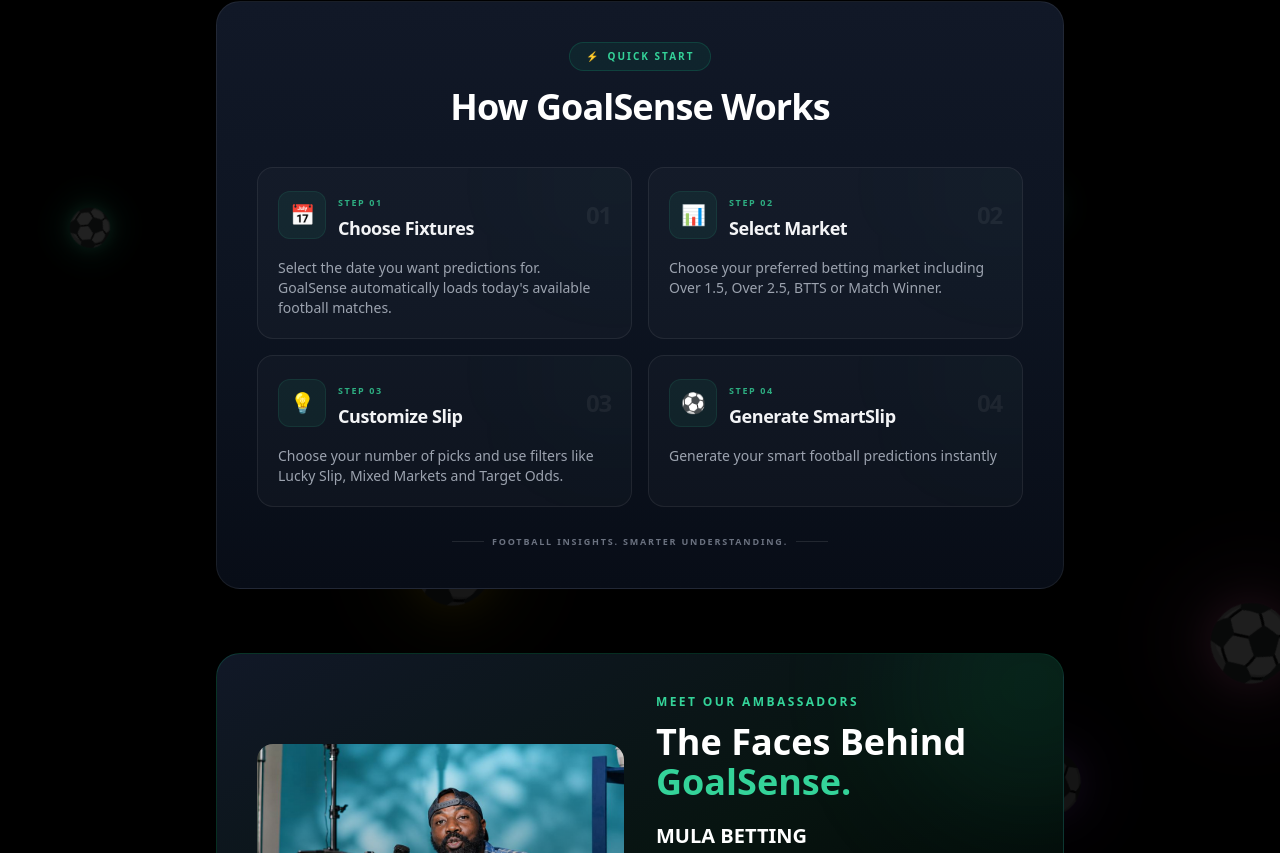
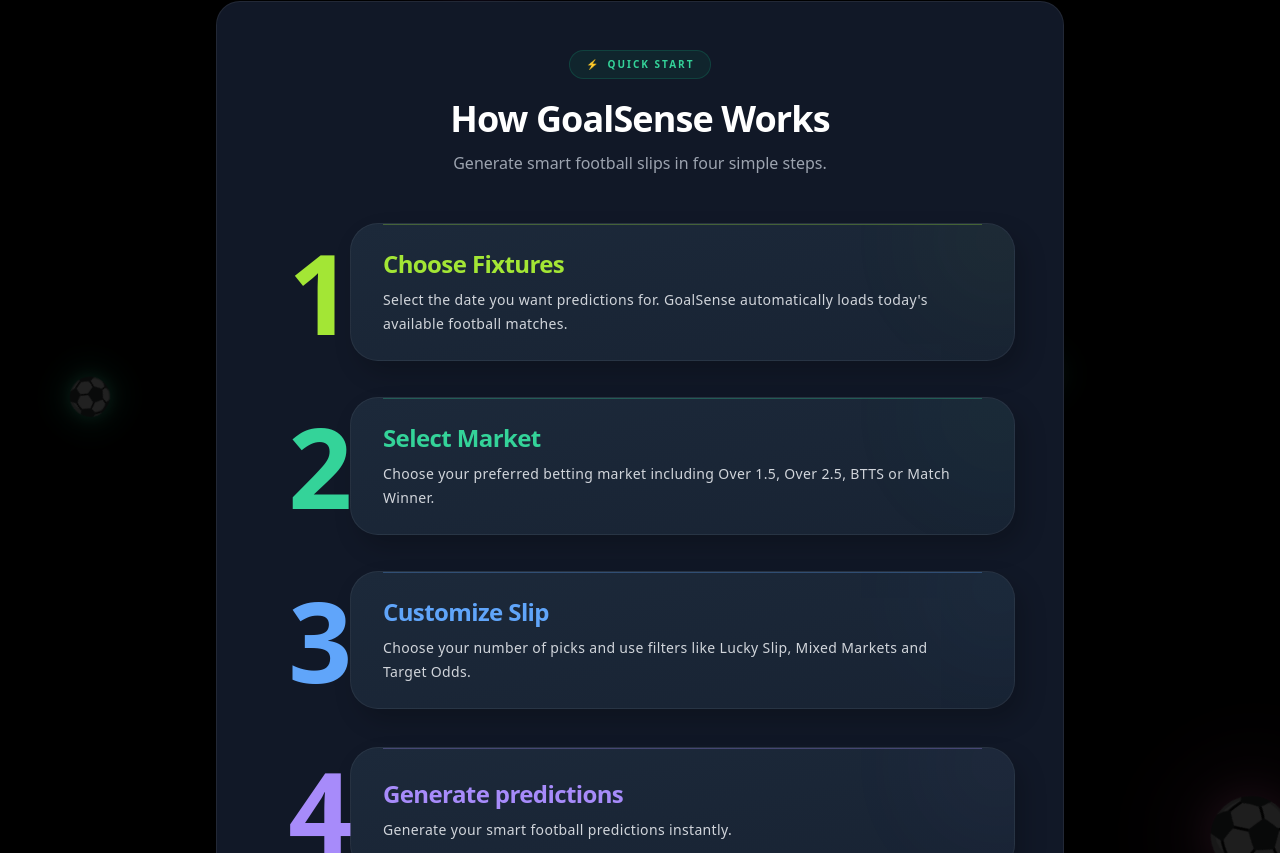
Before and after one commit to Jhondes/goalsense-app, a Next.js app: page / in a window 1280 px wide. Shown: the part 2827-3680 px from the top of the page. Built offline with nearby package versions, Linux system fonts and the light colour scheme; no server answers; the database is empty.

Commit message:
Redesign How GoalSense Works section

```diff
--- a/components/HowItWorks.tsx
+++ b/components/HowItWorks.tsx
@@ -2,116 +2,124 @@
 export default function HowItWorks() {
   const steps = [
     {
-      icon: "📅",
       number: "01",
       title: "Choose Fixtures",
       description:
         "Select the date you want predictions for. GoalSense automatically loads today's available football matches.",
+      color: "#A3E635",
     },
     {
-      icon: "📊",
       number: "02",
       title: "Select Market",
       description:
         "Choose your preferred betting market including Over 1.5, Over 2.5, BTTS or Match Winner.",
+      color: "#34D399",
     },
     {
-      icon: "💡",
       number: "03",
       title: "Customize Slip",
       description:
         "Choose your number of picks and use filters like Lucky Slip, Mixed Markets and Target Odds.",
+      color: "#60A5FA",
     },
     {
-      icon: "⚽",
       number: "04",
-      title: "Generate SmartSlip",
+      title: "Generate predictions",
       description:
-        "Generate your smart football predictions instantly",
+        "Generate your smart football predictions instantly.",
+      color: "#A78BFA",
     },
   ];
 
   return (
-    <section className="relative z-10 mx-auto mt-12 max-w-6xl rounded-3xl border border-white/[0.07] bg-gradient-to-b from-[#111827] via-[#0d1421] to-[#080d17] px-5 py-8 sm:px-8 sm:py-10 md:mt-16 md:px-10">
+    <section className="relative z-10 mx-auto mt-12 max-w-6xl overflow-hidden rounded-3xl border border-white/[0.07] bg-[#111827] px-4 py-10 sm:px-8 sm:py-12 md:mt-16 md:px-12">
 
       {/* HEADER */}
-      <div className="mx-auto mb-8 max-w-2xl text-center md:mb-10">
+      <div className="mx-auto mb-12 max-w-2xl text-center">
 
         <span className="inline-flex items-center gap-2 rounded-full border border-emerald-500/20 bg-emerald-500/[0.08] px-4 py-1.5 text-[10px] font-bold uppercase tracking-[0.2em] text-emerald-400">
           <span>⚡</span>
           QUICK START
         </span>
 
-        <h2 className="mt-4 text-2xl font-extrabold tracking-tight text-white sm:text-3xl md:text-4xl">
+        <h2 className="mt-5 text-2xl font-extrabold tracking-tight text-white sm:text-3xl md:text-4xl">
           How GoalSense Works
         </h2>
 
-
+        <p className="mx-auto mt-3 max-w-xl text-sm leading-6 text-gray-400 sm:text-base">
+          Generate smart football slips in four simple steps.
+        </p>
 
       </div>
 
-      {/* STEP CARDS */}
-      <div className="grid grid-cols-1 gap-3 sm:grid-cols-2 md:gap-4">
+      {/* NUMBERED STEPS */}
+      <div className="mx-auto flex max-w-4xl flex-col gap-7 sm:gap-9">
 
-        {steps.map((step, index) => (
+        {steps.map((step) => (
           <div
             key={step.number}
-            className="group relative overflow-hidden rounded-2xl border border-white/[0.07] bg-white/[0.025] p-4 transition-all duration-300 hover:border-emerald-500/30 hover:bg-emerald-500/[0.035] sm:p-5"
+            className="group relative flex min-h-[130px] items-center"
           >
 
-            {/* SUBTLE GLOW */}
-            <div className="pointer-events-none absolute -right-12 -top-12 h-32 w-32 rounded-full bg-emerald-400/[0.04] blur-3xl transition-all duration-500 group-hover:bg-emerald-400/[0.10]" />
+            {/* LARGE BACKGROUND NUMBER */}
+            <div
+              className="relative z-10 flex w-[65px] shrink-0 items-center justify-center text-[76px] font-black leading-none tracking-tighter sm:w-[105px] sm:text-[112px]"
+              style={{ color: step.color }}
+            >
+              {Number(step.number)}
+            </div>
 
-            <div className="relative flex items-center gap-3">
+            {/* STEP CARD */}
+            <div className="relative -ml-3 flex min-h-[125px] flex-1 items-center overflow-hidden rounded-[28px] border border-white/[0.06] bg-gradient-to-br from-[#1c293a] to-[#182333] px-5 py-5 shadow-[8px_12px_25px_rgba(0,0,0,0.20)] transition-all duration-300 group-hover:border-white/[0.12] group-hover:-translate-y-1 sm:-ml-5 sm:px-8 sm:py-6">
 
-              {/* ICON */}
-              <div className="flex h-12 w-12 shrink-0 items-center justify-center rounded-xl border border-emerald-400/10 bg-emerald-400/[0.07] text-xl transition-transform duration-300 group-hover:scale-105">
-                {step.icon}
-              </div>
+              {/* SUBTLE TOP BORDER */}
+              <div
+                className="absolute left-8 right-8 top-0 h-px opacity-30"
+                style={{
+                  background: step.color,
+                }}
+              />
 
-              {/* TITLE */}
-              <div className="min-w-0 flex-1">
+              <div className="relative z-10 min-w-0">
 
-                <span className="text-[9px] font-bold tracking-[0.18em] text-emerald-400/80">
-                  STEP {step.number}
-                </span>
-
-                <h3 className="mt-0.5 text-base font-bold tracking-tight text-gray-100 sm:text-lg">
+                <h3
+                  className="text-lg font-semibold tracking-tight sm:text-2xl"
+                  style={{ color: step.color }}
+                >
                   {step.title}
                 </h3>
 
+                <p className="mt-2 max-w-xl text-[11px] leading-5 tracking-wide text-gray-300 sm:text-sm sm:leading-6">
+                  {step.description}
+                </p>
+
               </div>
 
-              {/* NUMBER */}
-              <span className="text-2xl font-black tracking-tighter text-white/[0.06]">
-                {step.number}
-              </span>
+              {/* BACKGROUND GLOW */}
+              <div
+                className="pointer-events-none absolute -right-12 -top-12 h-32 w-32 rounded-full opacity-[0.06] blur-3xl"
+                style={{
+                  background: step.color,
+                }}
+              />
 
             </div>
-
-            {/* DESCRIPTION */}
-            <p className="relative mt-4 text-[13px] leading-6 text-gray-400 sm:text-sm">
-              {step.description}
-            </p>
-
-            {/* BOTTOM ACCENT */}
-            <div className="absolute bottom-0 left-0 h-[2px] w-0 bg-gradient-to-r from-emerald-400 to-transparent transition-all duration-500 group-hover:w-full" />
 
           </div>
         ))}
 
       </div>
 
-      {/* FOOTER ACCENT */}
-      <div className="mt-7 flex items-center justify-center gap-2">
-  <span className="h-px w-5 shrink-0 bg-white/10 sm:w-8" />
+      {/* FOOTER */}
+      <div className="mt-12 flex items-center justify-center gap-3">
+        <span className="h-px w-8 bg-white/10" />
 
-  <span className="whitespace-nowrap text-[8px] font-semibold uppercase tracking-[0.12em] text-gray-500 sm:text-[9px] sm:tracking-[0.2em]">
-    Football insights. Smarter understanding.
-  </span>
+        <span className="whitespace-nowrap text-[8px] font-semibold uppercase tracking-[0.15em] text-gray-500 sm:text-[9px]">
+          FOOTBALL INSIGHTS. SMARTER UNDERSTANDING.
+        </span>
 
-  <span className="h-px w-5 shrink-0 bg-white/10 sm:w-8" />
-</div>
+        <span className="h-px w-8 bg-white/10" />
+      </div>
 
     </section>
   );
```
